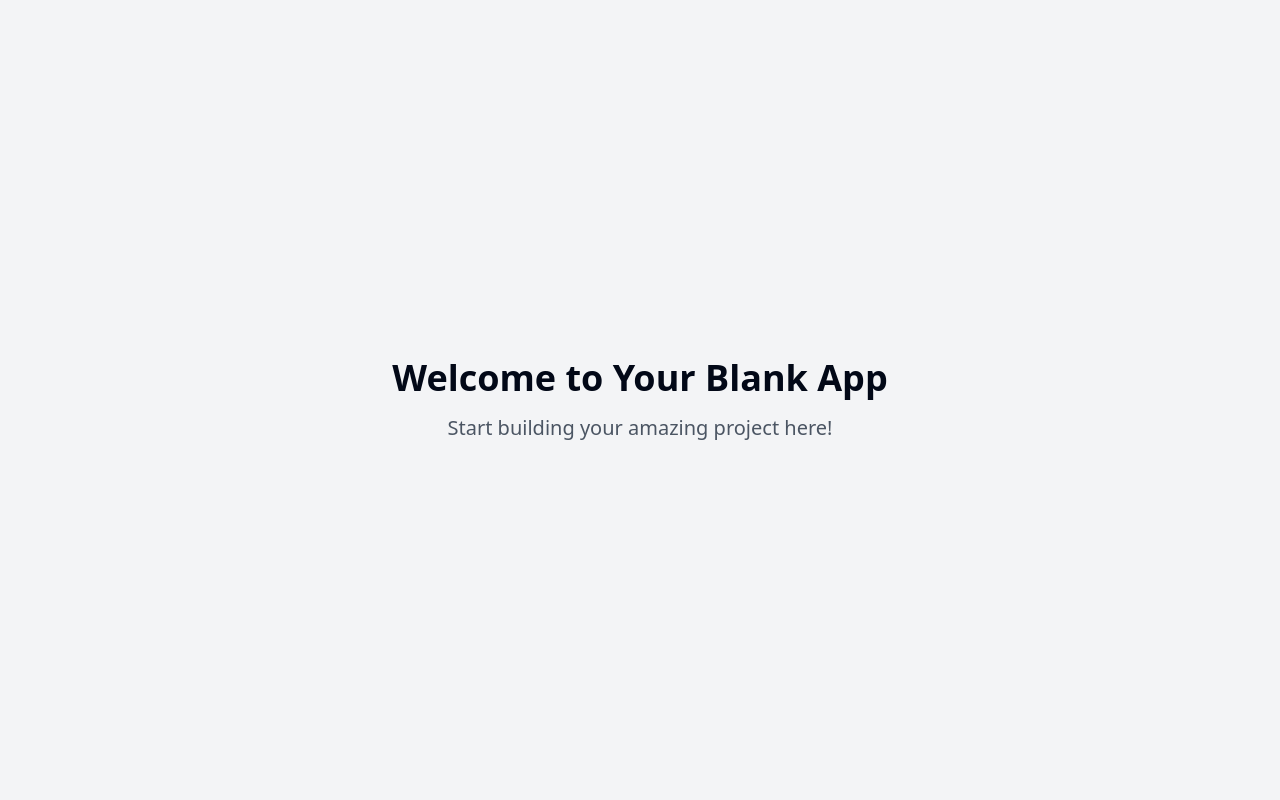
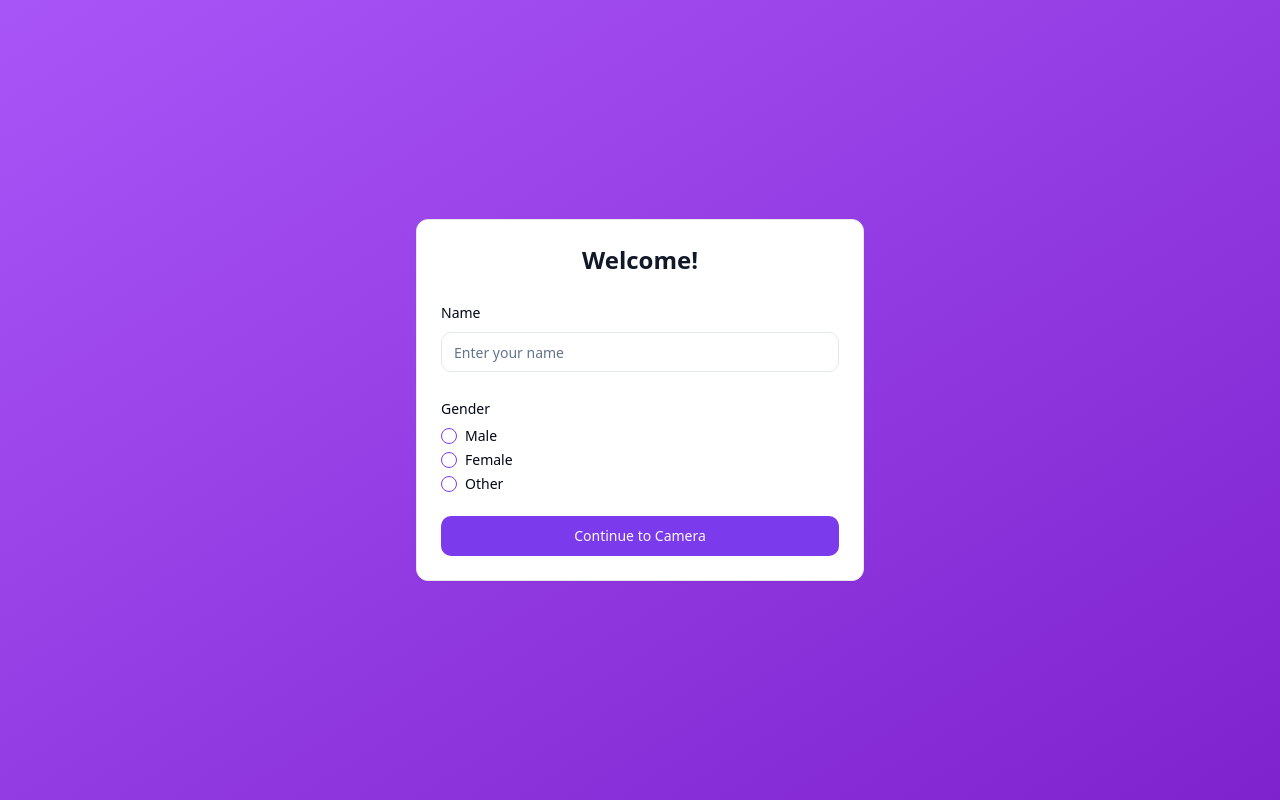
Before and after one commit to Maddddy2582/friendly-camera-journey, a React (Vite) app: page / in a window 1280 px wide. Built offline with nearby package versions, Linux system fonts and the light colour scheme.

Commit message:
Add HomePage and CameraPage components
Implemented two new React components: HomePage with a form for user input (name and gender) and CameraPage displaying a live camera feed. Integrated navigation between the two pages using React Router.
[skip gpt_engineer]

```diff
--- a/src/App.tsx
+++ b/src/App.tsx
@@ -2,8 +2,9 @@ import { Toaster } from "@/components/ui/toaster";
 import { Toaster as Sonner } from "@/components/ui/sonner";
 import { TooltipProvider } from "@/components/ui/tooltip";
 import { QueryClient, QueryClientProvider } from "@tanstack/react-query";
-import { BrowserRouter, Routes, Route } from "react-router-dom";
-import Index from "./pages/Index";
+import { BrowserRouter, Routes, Route, Navigate } from "react-router-dom";
+import HomePage from "./pages/HomePage";
+import CameraPage from "./pages/CameraPage";
 
 const queryClient = new QueryClient();
 
@@ -14,7 +15,9 @@ const App = () => (
       <Sonner />
       <BrowserRouter>
         <Routes>
-          <Route path="/" element={<Index />} />
+          <Route path="/" element={<HomePage />} />
+          <Route path="/camera" element={<CameraPage />} />
+          <Route path="*" element={<Navigate to="/" replace />} />
         </Routes>
       </BrowserRouter>
     </TooltipProvider>
--- a/src/index.css
+++ b/src/index.css
@@ -6,96 +6,27 @@
   :root {
     --background: 0 0% 100%;
     --foreground: 222.2 84% 4.9%;
-
     --card: 0 0% 100%;
     --card-foreground: 222.2 84% 4.9%;
-
     --popover: 0 0% 100%;
     --popover-foreground: 222.2 84% 4.9%;
-
-    --primary: 222.2 47.4% 11.2%;
+    --primary: 262.1 83.3% 57.8%;
     --primary-foreground: 210 40% 98%;
-
     --secondary: 210 40% 96.1%;
     --secondary-foreground: 222.2 47.4% 11.2%;
-
     --muted: 210 40% 96.1%;
     --muted-foreground: 215.4 16.3% 46.9%;
-
     --accent: 210 40% 96.1%;
     --accent-foreground: 222.2 47.4% 11.2%;
-
     --destructive: 0 84.2% 60.2%;
     --destructive-foreground: 210 40% 98%;
-
     --border: 214.3 31.8% 91.4%;
     --input: 214.3 31.8% 91.4%;
-    --ring: 222.2 84% 4.9%;
-
-    --radius: 0.5rem;
-
-    --sidebar-background: 0 0% 98%;
-
-    --sidebar-foreground: 240 5.3% 26.1%;
-
-    --sidebar-primary: 240 5.9% 10%;
-
-    --sidebar-primary-foreground: 0 0% 98%;
-
-    --sidebar-accent: 240 4.8% 95.9%;
-
-    --sidebar-accent-foreground: 240 5.9% 10%;
-
-    --sidebar-border: 220 13% 91%;
-
-    --sidebar-ring: 217.2 91.2% 59.8%;
-  }
-
-  .dark {
-    --background: 222.2 84% 4.9%;
-    --foreground: 210 40% 98%;
-
-    --card: 222.2 84% 4.9%;
-    --card-foreground: 210 40% 98%;
-
-    --popover: 222.2 84% 4.9%;
-    --popover-foreground: 210 40% 98%;
-
-    --primary: 210 40% 98%;
-    --primary-foreground: 222.2 47.4% 11.2%;
-
-    --secondary: 217.2 32.6% 17.5%;
-    --secondary-foreground: 210 40% 98%;
-
-    --muted: 217.2 32.6% 17.5%;
-    --muted-foreground: 215 20.2% 65.1%;
-
-    --accent: 217.2 32.6% 17.5%;
-    --accent-foreground: 210 40% 98%;
-
-    --destructive: 0 62.8% 30.6%;
-    --destructive-foreground: 210 40% 98%;
-
-    --border: 217.2 32.6% 17.5%;
-    --input: 217.2 32.6% 17.5%;
-    --ring: 212.7 26.8% 83.9%;
-    --sidebar-background: 240 5.9% 10%;
-    --sidebar-foreground: 240 4.8% 95.9%;
-    --sidebar-primary: 224.3 76.3% 48%;
-    --sidebar-primary-foreground: 0 0% 100%;
-    --sidebar-accent: 240 3.7% 15.9%;
-    --sidebar-accent-foreground: 240 4.8% 95.9%;
-    --sidebar-border: 240 3.7% 15.9%;
-    --sidebar-ring: 217.2 91.2% 59.8%;
-  }
-}
-
-@layer base {
-  * {
-    @apply border-border;
+    --ring: 262.1 83.3% 57.8%;
+    --radius: 0.75rem;
   }
 
   body {
-    @apply bg-background text-foreground;
+    @apply bg-gradient-to-br from-purple-500 to-purple-700 min-h-screen;
   }
 }
--- /dev/null
+++ b/src/pages/CameraPage.tsx
@@ -0,0 +1,89 @@
+import { useEffect, useRef, useState } from "react";
+import { useLocation, useNavigate } from "react-router-dom";
+import { Button } from "@/components/ui/button";
+import { Card } from "@/components/ui/card";
+import { toast } from "sonner";
+import { Camera } from "lucide-react";
+
+const CameraPage = () => {
+  const videoRef = useRef<HTMLVideoElement>(null);
+  const [stream, setStream] = useState<MediaStream | null>(null);
+  const location = useLocation();
+  const navigate = useNavigate();
+  const { name } = location.state || {};
+
+  useEffect(() => {
+    if (!name) {
+      navigate("/");
+      return;
+    }
+
+    const startCamera = async () => {
+      try {
+        const mediaStream = await navigator.mediaDevices.getUserMedia({
+          video: true,
+        });
+        setStream(mediaStream);
+        if (videoRef.current) {
+          videoRef.current.srcObject = mediaStream;
+        }
+      } catch (error) {
+        toast.error("Unable to access camera");
+        console.error("Error accessing camera:", error);
+      }
+    };
+
+    startCamera();
+
+    return () => {
+      if (stream) {
+        stream.getTracks().forEach(track => track.stop());
+      }
+    };
+  }, [name, navigate]);
+
+  const captureImage = () => {
+    if (!videoRef.current) return;
+
+    const canvas = document.createElement("canvas");
+    canvas.width = videoRef.current.videoWidth;
+    canvas.height = videoRef.current.videoHeight;
+    const context = canvas.getContext("2d");
+    if (context) {
+      context.drawImage(videoRef.current, 0, 0);
+      const imageUrl = canvas.toDataURL("image/png");
+
+      // Here you could save the image or do something with it
+      toast.success("Image captured!");
+    }
+  };
+
+  return (
+    <div className="container mx-auto px-4 min-h-screen flex items-center justify-center">
+      <Card className="w-full max-w-2xl p-6 space-y-6">
+        <h1 className="text-2xl font-bold text-center text-gray-900">
+          Hi {name}, Let's Take Your Picture!
+        </h1>
+
+        <div className="relative aspect-video rounded-lg overflow-hidden bg-black">
+          <video
+            ref={videoRef}
+            autoPlay
+            playsInline
+            className="w-full h-full object-cover"
+          />
+        </div>
+
+        <Button
+          onClick={captureImage}
+          className="w-full flex items-center justify-center gap-2"
+        >
+          <Camera className="w-5 h-5" />
+          Capture Image
+        </Button>
+      </Card>
+    </div>
+  );
+};
+
+export default CameraPage;
--- /dev/null
+++ b/src/pages/HomePage.tsx
@@ -0,0 +1,74 @@
+import { useState } from "react";
+import { useNavigate } from "react-router-dom";
+import { Button } from "@/components/ui/button";
+import { Card } from "@/components/ui/card";
+import { Input } from "@/components/ui/input";
+import { RadioGroup, RadioGroupItem } from "@/components/ui/radio-group";
+import { Label } from "@/components/ui/label";
+import { toast } from "sonner";
+
+const HomePage = () => {
+  const navigate = useNavigate();
+  const [name, setName] = useState("");
+  const [gender, setGender] = useState("");
+
+  const handleSubmit = (e: React.FormEvent) => {
+    e.preventDefault();
+
+    if (!name.trim()) {
+      toast.error("Please enter your name");
+      return;
+    }
+    if (!gender) {
+      toast.error("Please select your gender");
+      return;
+    }
+
+    navigate("/camera", { state: { name, gender } });
+  };
+
+  return (
+    <div className="container mx-auto px-4 min-h-screen flex items-center justify-center">
+      <Card className="w-full max-w-md p-6 space-y-6">
+        <h1 className="text-2xl font-bold text-center text-gray-900">Welcome!</h1>
+        <form onSubmit={handleSubmit} className="space-y-6">
+          <div className="space-y-2">
+            <Label htmlFor="name">Name</Label>
+            <Input
+              id="name"
+              type="text"
+              placeholder="Enter your name"
+              value={name}
+              onChange={(e) => setName(e.target.value)}
+              className="w-full"
+            />
+          </div>
+
+          <div className="space-y-2">
+            <Label>Gender</Label>
+            <RadioGroup value={gender} onValueChange={setGender}>
+              <div className="flex items-center space-x-2">
+                <RadioGroupItem value="male" id="male" />
+                <Label htmlFor="male">Male</Label>
+              </div>
+              <div className="flex items-center space-x-2">
+                <RadioGroupItem value="female" id="female" />
+                <Label htmlFor="female">Female</Label>
+              </div>
+              <div className="flex items-center space-x-2">
+                <RadioGroupItem value="other" id="other" />
+                <Label htmlFor="other">Other</Label>
+              </div>
+            </RadioGroup>
+          </div>
+
+          <Button type="submit" className="w-full">
+            Continue to Camera
+          </Button>
+        </form>
+      </Card>
+    </div>
+  );
+};
+
+export default HomePage;
```
